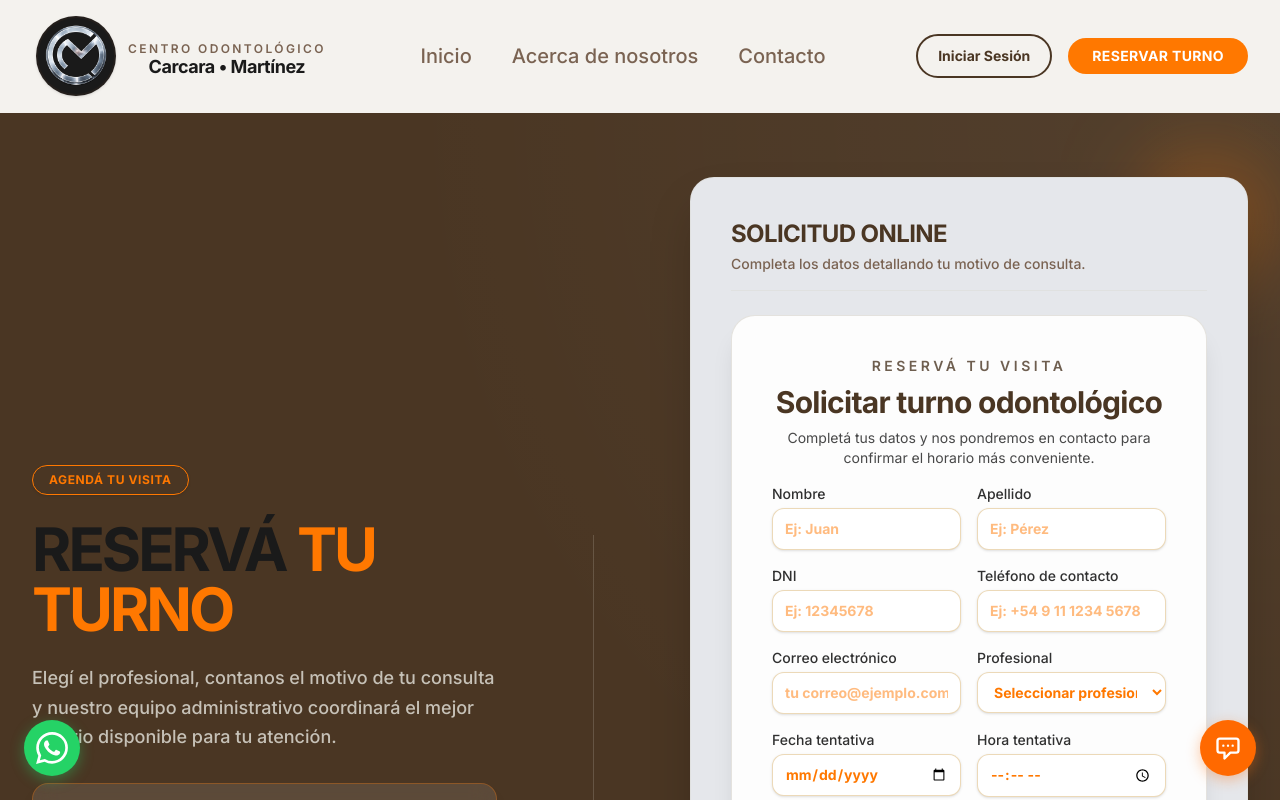
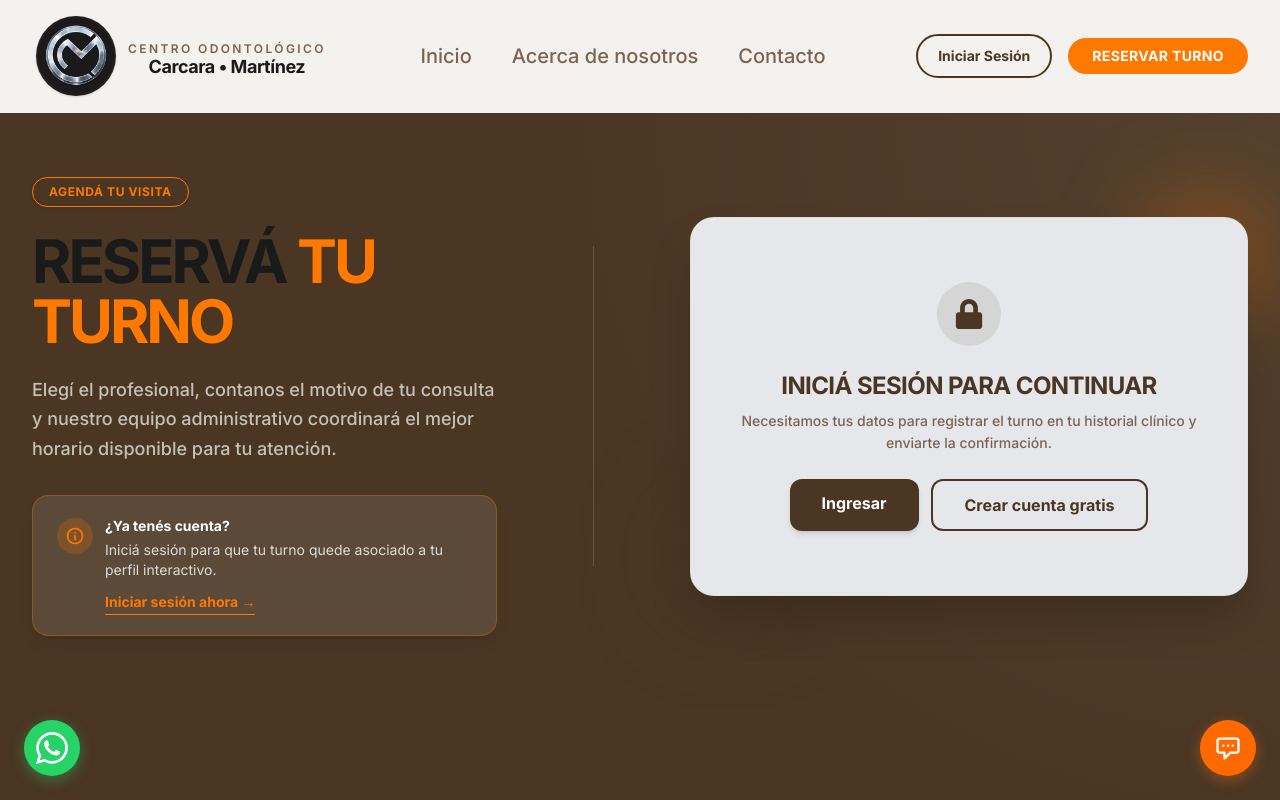
Before and after one commit to GonzaloMartinezz/WebConsultorioFrontend, a React (Vite) app: page /turnos in a window 1280 px wide. Shown: the top 800 px of the page. Built offline with nearby package versions, Linux system fonts and the light colour scheme.

Commit message:
cambiando el login y turnos

```diff
--- a/src/context/AuthContext.jsx
+++ b/src/context/AuthContext.jsx
@@ -1,6 +1,7 @@
 import { createContext, useContext, useEffect, useState } from "react";
 
-const STORAGE_KEY = "mc_user";
+// ✅ Clave unificada: coincide con lo que guarda Login.jsx
+const STORAGE_KEY = "perfilUsuario";
 
 const AuthContext = createContext(null);
 
@@ -18,10 +19,10 @@ export function AuthProvider({ children }) {
     }
   }, []);
 
-  const login = ({ nombre, apellido, email }) => {
-    const data = { nombre, apellido, email };
-    setUser(data);
-    localStorage.setItem(STORAGE_KEY, JSON.stringify(data));
+  const login = (userData) => {
+    // Guardamos todos los campos que devuelve el backend (nombre, apellido, email, rol, etc.)
+    setUser(userData);
+    localStorage.setItem(STORAGE_KEY, JSON.stringify(userData));
   };
 
   const logout = () => {
--- a/src/pages/Login.jsx
+++ b/src/pages/Login.jsx
@@ -2,9 +2,11 @@ import { useState } from "react";
 import { useNavigate, Link } from "react-router-dom";
 import api from "../api/axios.js";
 import { FaLock } from 'react-icons/fa';
+import { useAuth } from "../context/AuthContext.jsx";
 
 const Login = () => {
   const navigate = useNavigate();
+  const { login } = useAuth();
 
   // Estado para alternar entre "Iniciar Sesión" y "Registrarse"
   const [isRegistro, setIsRegistro] = useState(false);
@@ -52,8 +54,8 @@ const Login = () => {
           rol: "paciente"
         });
 
-        // 2. Guardamos sesión local para que el "Circulito" lo detecte
-        localStorage.setItem('perfilUsuario', JSON.stringify(respuesta.data));
+        // 2. Guardamos sesión vía AuthContext (actualiza React state + localStorage)
+        login(respuesta.data);
 
         // 3. Volvemos al portal de pacientes
         navigate("/");
@@ -72,9 +74,9 @@ const Login = () => {
           password: form.password
         });
 
-        // 2. Guardamos la sesión
+        // 2. Guardamos la sesión vía AuthContext (actualiza React state + localStorage)
         const usuarioLogueado = respuesta.data;
-        localStorage.setItem('perfilUsuario', JSON.stringify(usuarioLogueado));
+        login(usuarioLogueado);
 
         // 3. Redirigimos inteligentemente según el rol
         if (usuarioLogueado.rol === 'admin') {
@@ -127,18 +129,18 @@ const Login = () => {
             {/* Lado Derecho: Formulario (Tarjeta Gris Más Oscura con Tabs) */}
             <div className="w-full lg:w-6/12 relative max-w-md mx-auto lg:mx-0 animate-scale-up">
 
-              <div className="rounded-[2rem] border border-secondary/30 bg-gray-200 p-8 sm:p-10 shadow-2xl relative z-10 overflow-hidden">
+              <div className="rounded-4xl border border-secondary/30 bg-gray-200 p-8 sm:p-10 shadow-2xl relative z-10 overflow-hidden">
 
                 {/* Switcher TABS (Login / Registro) */}
                 <div className="flex bg-gray-300 rounded-full p-1 mb-8 shadow-inner">
                   <button
-                    onClick={() => {setIsRegistro(false); setError("");}}
+                    onClick={() => { setIsRegistro(false); setError(""); }}
                     className={`flex-1 py-2 text-sm font-black uppercase tracking-wider rounded-full transition-all duration-300 ${!isRegistro ? 'bg-primary text-white shadow-md' : 'text-primary/70 hover:text-primary'}`}
                   >
                     Iniciar Sesión
                   </button>
                   <button
-                    onClick={() => {setIsRegistro(true); setError("");}}
+                    onClick={() => { setIsRegistro(true); setError(""); }}
                     className={`flex-1 py-2 text-sm font-black uppercase tracking-wider rounded-full transition-all duration-300 ${isRegistro ? 'bg-primary text-white shadow-md' : 'text-primary/70 hover:text-primary'}`}
                   >
                     Registrarse
--- a/src/pages/Turnos.jsx
+++ b/src/pages/Turnos.jsx
@@ -1,4 +1,5 @@
 import { Link } from "react-router-dom";
+import { FaCalendarPlus, FaLock } from "react-icons/fa";
 import AppointmentForm from "../components/appointments/AppointmentForm.jsx";
 import { useAuth } from "../context/AuthContext.jsx";
 
@@ -26,6 +27,7 @@ const Turnos = () => {
                 Elegí el profesional, contanos el motivo de tu consulta y nuestro equipo administrativo coordinará el mejor horario disponible para tu atención.
               </p>
 
+              {/* Hint extra solo cuando no hay sesión */}
               {!user && (
                 <div className="mt-8 rounded-2xl border border-accent-orange/30 bg-white/10 backdrop-blur-md px-6 py-5 text-sm text-secondary shadow-lg">
                   <div className="flex items-start gap-3">
@@ -49,15 +51,55 @@ const Turnos = () => {
             {/* Separador vertical sutil */}
             <div className="hidden lg:block w-px h-80 bg-secondary/20 shrink-0"></div>
 
-            {/* Lado Derecho: Appointment Form (Tarjeta Gris Más Oscura) */}
+            {/* Lado Derecho: Formulario o Gate de Login */}
             <div className="w-full lg:w-6/12 relative mx-auto lg:mx-0" data-aos="fade-left">
               <div className="rounded-3xl border border-secondary/30 bg-gray-200 p-6 sm:p-10 shadow-2xl relative z-10">
-                <div className="mb-6 border-b border-secondary/30 pb-4">
-                  <h2 className="text-2xl font-black text-primary uppercase tracking-tight">Solicitud Online</h2>
-                  <p className="text-sm font-medium text-text-light mt-1">Completa los datos detallando tu motivo de consulta.</p>
+
+                {/* ===== GATE: Si NO está logueado ===== */}
+                {!user ? (
+                  <div className="text-center py-6 space-y-6">
+                    <div className="w-16 h-16 bg-primary/10 rounded-full flex items-center justify-center mx-auto text-primary">
+                      <FaLock className="text-3xl" />
+                    </div>
+                    <div>
+                      <h2 className="text-2xl font-black text-primary uppercase tracking-tight mb-2">
+                        Iniciá Sesión para Continuar
+                      </h2>
+                      <p className="text-sm font-medium text-text-light leading-relaxed">
+                        Necesitamos tus datos para registrar el turno en tu historial clínico y enviarte la confirmación.
+                      </p>
+                    </div>
+                    <div className="flex flex-col sm:flex-row gap-3 justify-center">
+                      <Link
+                        to="/login"
+                        className="px-8 py-3 bg-primary text-white font-bold rounded-xl shadow-md hover:bg-primary/90 transition-all hover:-translate-y-1"
+                      >
+                        Ingresar
+                      </Link>
+                      <Link
+                        to="/login"
+                        className="px-8 py-3 border-2 border-primary text-primary font-bold rounded-xl hover:bg-primary/10 transition-all"
+                        onClick={() => {/* El Login.jsx ya tiene el tab de registro */}}
+                      >
+                        Crear cuenta gratis
+                      </Link>
+                    </div>
                   </div>
 
-                {/* Formulario inyectado (El componente AppointmentForm se encarga del renderizado interno) */}
+                ) : (
+                  /* ===== FORMULARIO: Si ESTÁ logueado ===== */
+                  <>
+                    <div className="mb-6 border-b border-secondary/30 pb-4 flex items-center gap-3">
+                      <div className="bg-primary/10 p-2 rounded-full text-primary">
+                        <FaCalendarPlus className="text-lg" />
+                      </div>
+                      <div>
+                        <h2 className="text-2xl font-black text-primary uppercase tracking-tight">Solicitud Online</h2>
+                        <p className="text-sm font-medium text-text-light mt-0.5">Completa los datos detallando tu motivo de consulta.</p>
+                      </div>
+                    </div>
+
+                    {/* Formulario inyectado */}
                     <div className="[&>form]:space-y-4">
                       <AppointmentForm />
                     </div>
@@ -70,6 +112,8 @@ const Turnos = () => {
                         Una vez enviado, un miembro de administración se contactará con vos para confirmar fecha y horario exacto.
                       </p>
                     </div>
+                  </>
+                )}
               </div>
 
               {/* Elementos decorativos flotantes de la tarjeta */}
```
Lines whose indentation alone changed are shown as unchanged.
